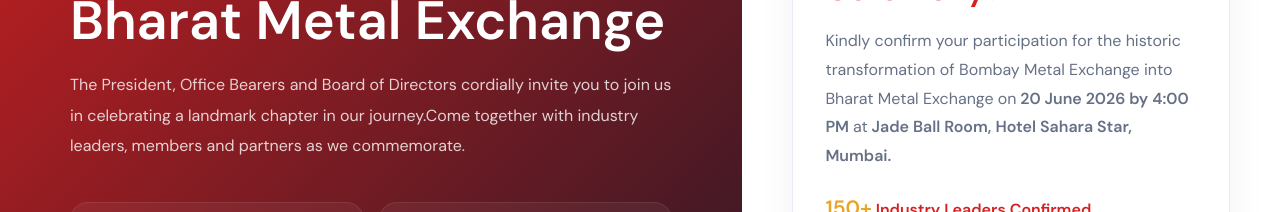
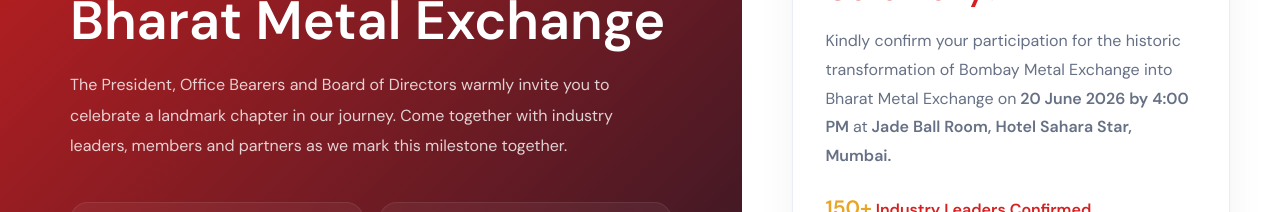
Before and after one commit to aakash645/bme-event, a React (Vite) app in the folder client/: page / in a window 1280 px wide. Shown: the part 390-602 px from the top of the page. Built offline with nearby package versions, Linux system fonts and the light colour scheme; the HTML template or start-up script is replaced by a standard one.

Commit message:
Revise invitation message for clarity and warmth

```diff
--- a/client/src/pages/Register.jsx
+++ b/client/src/pages/Register.jsx
@@ -86,10 +86,10 @@ export default function Register() {
           </h1>
 
           <p className="event-description">
-            The President, Office Bearers and Board of Directors cordially
-            invite you to join us in celebrating a landmark chapter in our
-            journey.Come together with industry leaders, members and partners as we
-            commemorate.
+            The President, Office Bearers and Board of Directors warmly
+            invite you to celebrate a landmark chapter in our
+            journey. Come together with industry leaders, members and partners as we
+            mark this milestone together.
           </p>
 
           <div className="event-cards">
```
